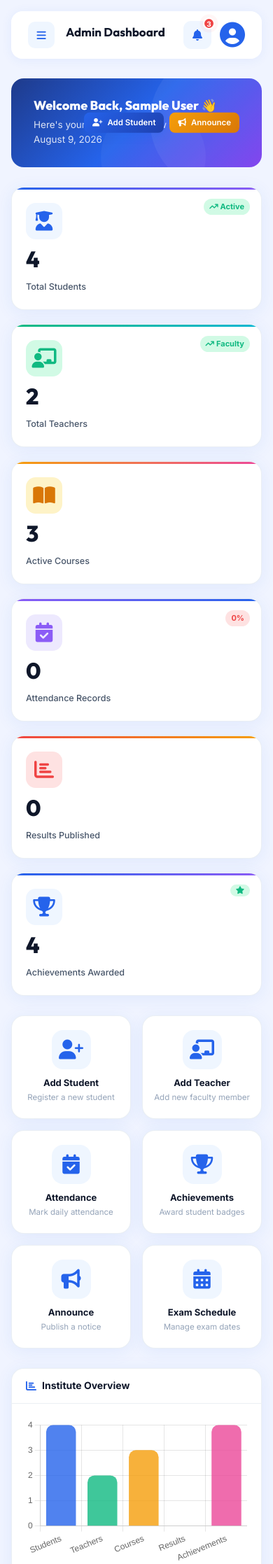
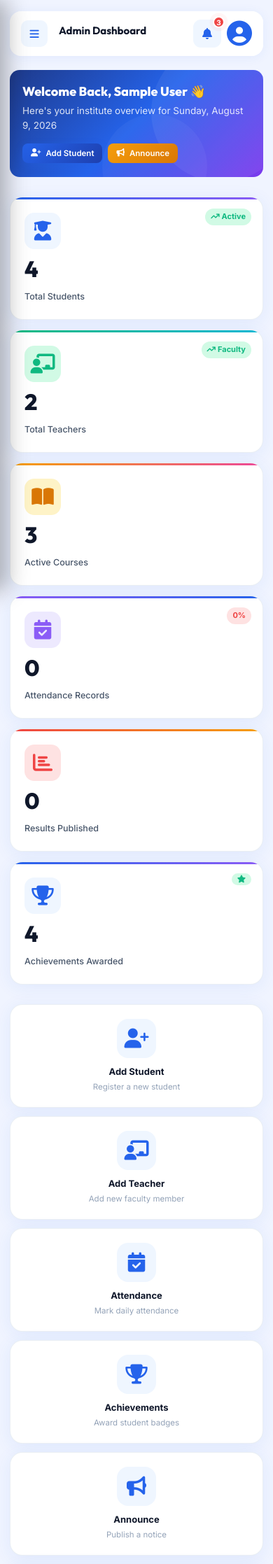
Before and after one commit to AditiG-art/crm_education, a PHP site: page /admin/dashboard.php in a window 390 px wide. Shown: the top 2235 px of the page at 70% size. Run offline with PHP 8.4, Linux system fonts and the light colour scheme; the visitor is signed in with stand-in values (Sample User, id 1); data that the repository does not hold is empty.

Commit message:
Make sidebar mobile-responsive with overlay drawer and make layout flexible for phone screens

```diff
--- a/assets/css/dashboard.css
+++ b/assets/css/dashboard.css
@@ -1013,25 +1013,114 @@ img { max-width: 100%; }
 }
 
 /* ══════════════════════════════════════════════════
-   RESPONSIVE
+   RESPONSIVE & MOBILE FLEXIBLE LAYOUT
 ══════════════════════════════════════════════════ */
+.sidebar-overlay {
+  position: fixed;
+  inset: 0;
+  background: rgba(15, 23, 42, 0.65);
+  backdrop-filter: blur(4px);
+  z-index: 9998;
+  opacity: 0;
+  visibility: hidden;
+  transition: all 0.3s cubic-bezier(0.4, 0, 0.2, 1);
+}
+.sidebar-overlay.active {
+  opacity: 1;
+  visibility: visible;
+}
+
 @media (max-width: 1100px) {
   .bento-col-4, .bento-col-5, .bento-col-6, .bento-col-7, .bento-col-8 { grid-column: span 12; }
 }
-@media (max-width: 900px) {
-  .main { margin-left: 0; padding: 16px; }
-  .sidebar { transform: translateX(-100%); }
-  .sidebar.open { transform: translateX(0); }
-  .mobile-sidebar-toggle { display: flex; }
-  .stats-grid { grid-template-columns: repeat(2,1fr); }
-  .chart-section { grid-template-columns: 1fr; }
-  .quick-section { grid-template-columns: repeat(2,1fr); }
-  .topbar-search { display: none; }
-  .form-grid-2 { grid-template-columns: 1fr; }
+
+@media (max-width: 992px) {
+  :root {
+    --sidebar-width: 280px;
+  }
+  .main {
+    margin-left: 0 !important;
+    padding: 16px 14px !important;
+    width: 100% !important;
+  }
+  .sidebar {
+    position: fixed;
+    top: 0; left: 0; bottom: 0;
+    width: var(--sidebar-width) !important;
+    height: 100vh !important;
+    z-index: 99999 !important;
+    transform: translateX(-100%) !important;
+    box-shadow: 10px 0 30px rgba(0,0,0,0.3) !important;
+    transition: transform 0.3s cubic-bezier(0.4, 0, 0.2, 1) !important;
+  }
+  .sidebar.open {
+    transform: translateX(0) !important;
+  }
+  .mobile-sidebar-toggle {
+    display: flex !important;
+  }
+  .topbar {
+    padding: 12px 16px;
+    gap: 12px;
+    margin-bottom: 20px;
+  }
+  .topbar h3 {
+    font-size: 15px;
+  }
+  .topbar-search {
+    display: none;
+  }
+  .stats-grid {
+    grid-template-columns: repeat(2, 1fr);
+    gap: 14px;
+  }
+  .chart-section {
+    grid-template-columns: 1fr;
+  }
+  .quick-section {
+    grid-template-columns: repeat(2, 1fr);
+    gap: 12px;
+  }
+  .form-grid-2 {
+    grid-template-columns: 1fr;
+  }
 }
+
 @media (max-width: 576px) {
-  .stats-grid { grid-template-columns: 1fr; }
-  .quick-section { grid-template-columns: repeat(2,1fr); }
-  .timetable-grid { grid-template-columns: 80px repeat(3,1fr); }
-  .header h1, .page-header h1 { font-size: 18px; }
+  .stats-grid {
+    grid-template-columns: 1fr;
+  }
+  .quick-section {
+    grid-template-columns: 1fr;
+  }
+  .header, .page-header {
+    padding: 20px 18px;
+    border-radius: 14px;
+  }
+  .header h1, .page-header h1 {
+    font-size: 18px;
+  }
+  .header-actions {
+    position: relative;
+    right: auto; top: auto;
+    transform: none;
+    margin-top: 14px;
+    flex-wrap: wrap;
+  }
+  .timetable-grid {
+    grid-template-columns: 70px repeat(3, 1fr);
+  }
+  .profile-header {
+    flex-direction: column;
+    text-align: center;
+  }
+  .info-box {
+    grid-template-columns: 1fr;
+  }
+  .topbar-right {
+    gap: 8px;
+  }
+  .profile small {
+    display: none;
+  }
 }
--- a/includes/sidebar.php
+++ b/includes/sidebar.php
@@ -4,9 +4,14 @@ $role = isset($_SESSION['role']) ? $_SESSION['role'] : 'admin';
 ?>
 <div class="sidebar" id="mainSidebar">
 
-    <div class="logo">
-        <i class="fa-solid fa-graduation-cap"></i>
-        <span>Smart Campus<br>CRM</span>
+    <div class="logo d-flex align-items-center justify-content-between">
+        <div class="d-flex align-items-center gap-2">
+            <i class="fa-solid fa-graduation-cap"></i>
+            <span>Smart Campus<br>CRM</span>
+        </div>
+        <button type="button" class="mobile-sidebar-close d-md-none" id="mobileSidebarClose" style="background:none;border:none;color:white;font-size:20px;cursor:pointer;padding:4px 8px;">
+            <i class="fa-solid fa-xmark"></i>
+        </button>
     </div>
 
     <div class="menu">
--- a/includes/topbar.php
+++ b/includes/topbar.php
@@ -110,4 +110,5 @@ if(empty($notifications)) {
     </div>
 </div>
 
-<script src="../assets/js/crm_advanced.js"></script>
+<?php $scriptPath = file_exists("../assets/js/crm_advanced.js") ? "../assets/js/crm_advanced.js" : (file_exists("assets/js/crm_advanced.js") ? "assets/js/crm_advanced.js" : "/assets/js/crm_advanced.js"); ?>
+<script src="<?php echo $scriptPath; ?>"></script>
```
Also changed, not shown: assets/js/crm_advanced.js (+44 -6 lines), includes/student_sidebar.php (+9 -4 lines).
